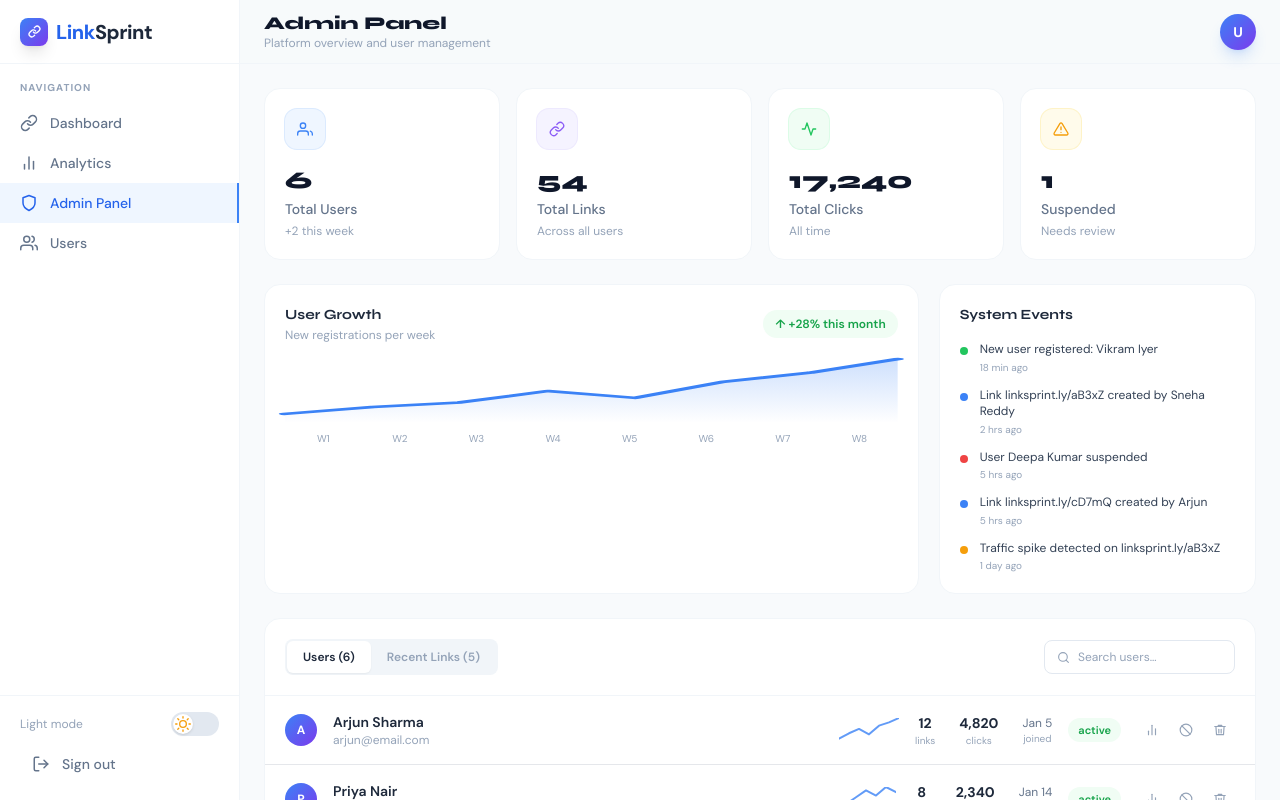
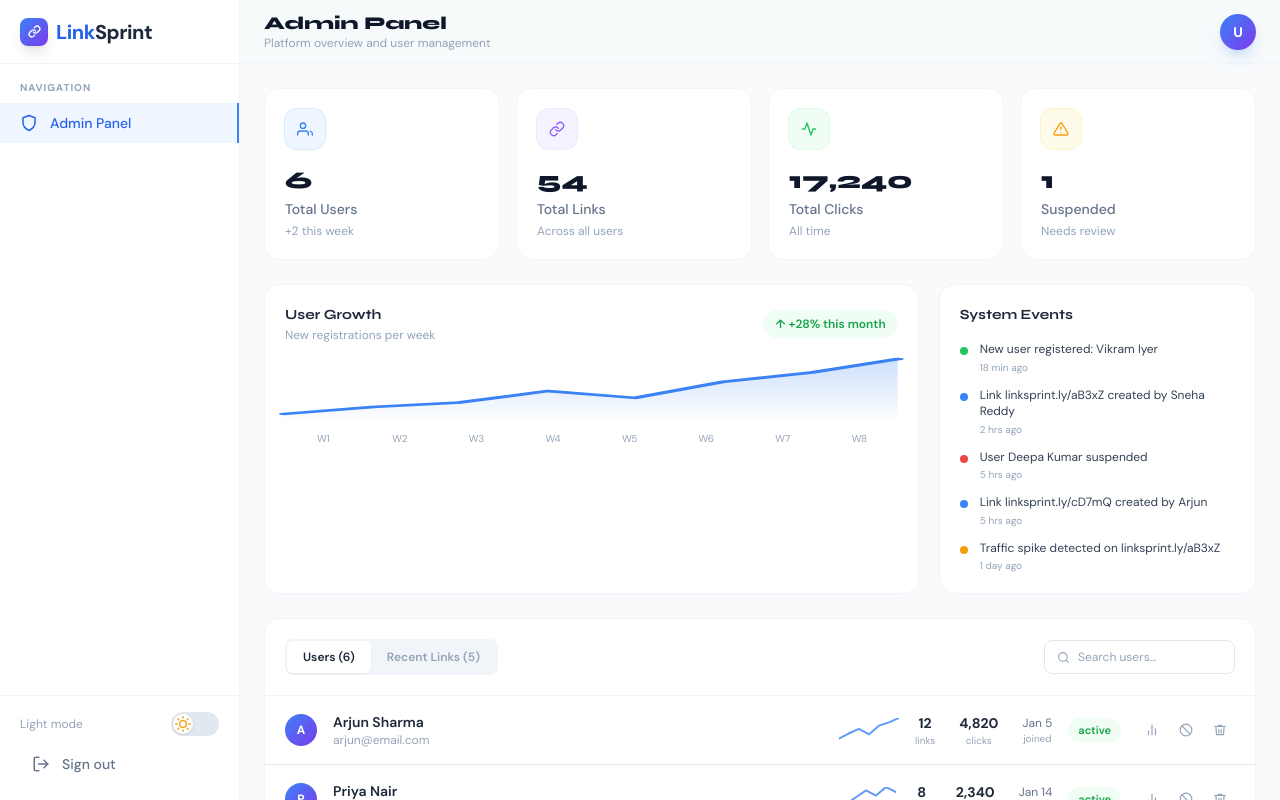
Before and after one commit to Sakshee21/URL-Shortener-System, a React app in the folder frontend/: page /admin in a window 1280 px wide. Shown: the top 800 px of the page. Built offline with nearby package versions, Linux system fonts and the light colour scheme; the HTML template or start-up script is replaced by a standard one.

Commit message:
Fixed the Admin Navbar

```diff
--- a/frontend/src/pages/DashboardLayout.jsx
+++ b/frontend/src/pages/DashboardLayout.jsx
@@ -78,11 +78,16 @@ export function Sidebar({ dark, onToggleTheme, activePage, isAdmin = false, mobi
   ];
   const adminLinks = [
     { id: "admin", label: "Admin Panel", icon: Icons.shield },
-    { id: "users", label: "Users",       icon: Icons.users },
   ];
 
-  const links = isAdmin ? [...userLinks, ...adminLinks] : userLinks;
 
+  let links;
+
+  if (isAdmin) {
+    links = adminLinks;
+  } else {
+    links = userLinks;
+  }
   const sidebarBg     = dark ? "bg-[#0a0f1e] border-slate-800" : "bg-white border-slate-100";
   const linkActive    = dark ? "bg-blue-500/15 text-blue-400 border-r-2 border-blue-500" : "bg-blue-50 text-blue-600 border-r-2 border-blue-500";
   const linkInactive  = dark ? "text-slate-400 hover:bg-slate-800/60 hover:text-white" : "text-slate-500 hover:bg-slate-50 hover:text-slate-800";
```
Also changed, not shown: frontend/src/components/layout/Sidebar.jsx (deleted), frontend/src/components/ui/Button.jsx (deleted), frontend/src/components/ui/Card.jsx (deleted), frontend/src/components/ui/Input.jsx (deleted), frontend/src/components/ui/Loader.jsx (deleted), frontend/src/components/url/URLTable.jsx (deleted).
